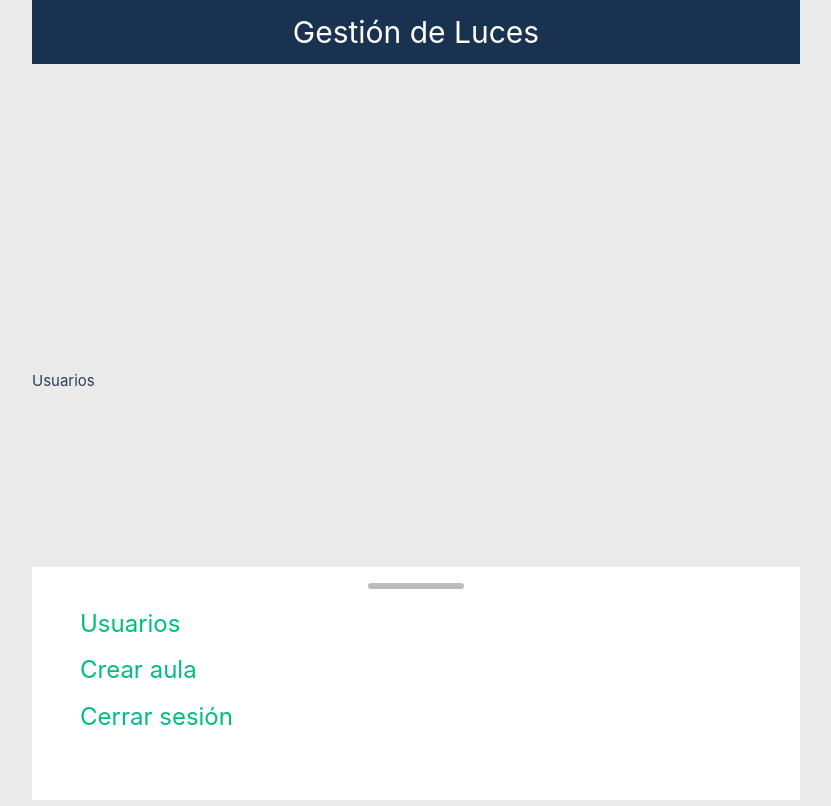
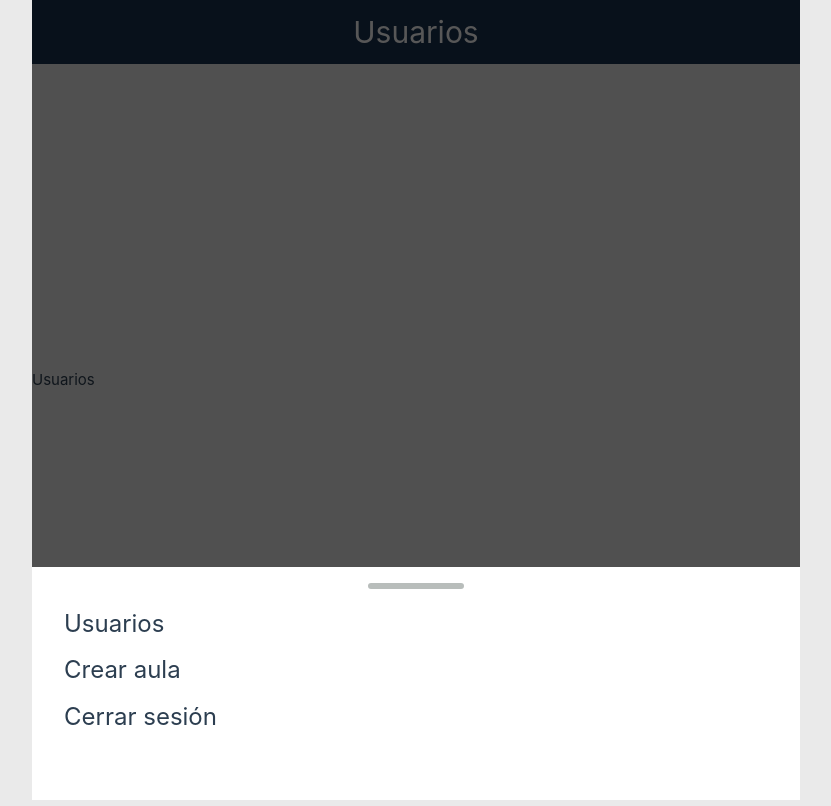
Before and after one commit to jjsanmartino03/gestion-luces, a Vue app in the folder client/: page /usuarios in a window 1280 px wide. Both pictures are taken after a click on the button 977 px from the left and 764 px from the top of the page. Shown: the whole page, without its empty margins (224-1055 px from the left). Built offline with nearby package versions, Linux system fonts and the light colour scheme.

Commit message:
feat: finish navigation

```diff
--- a/client/src/views/DashboardView.vue
+++ b/client/src/views/DashboardView.vue
@@ -1,7 +1,7 @@
 <template>
   <div class='wrapper'>
     <header>
-      <h1>Gestión de Luces</h1>
+      <h1>{{ title }}</h1>
     </header>
     <main>
       <RouterView />
@@ -18,10 +18,11 @@
       </button>
 
     </nav>
+    <div class='menu-overlay' @click='toggleMenu' v-if='showMenu'>
+    </div>
     <transition name='slide-in'>
-      <div class='menu' v-if='showMenu' ref='menu' @touchstart='handleTouchStart' @touchmove='handleTouchMove'
+      <div v-if='showMenu' class='menu' ref='menu' @touchstart='handleTouchStart' @touchmove='handleTouchMove'
            @touchend='handleTouchEnd'>
-        <!-- Your menu items here -->
         <hr />
         <ul>
           <li>
@@ -31,7 +32,7 @@
             <RouterLink to='/aulas'>Crear aula</RouterLink>
           </li>
           <li>
-            <RouterLink to='/aulas'>Cerrar sesión</RouterLink>
+            <RouterLink to='/login'>Cerrar sesión</RouterLink>
           </li>
         </ul>
       </div>
@@ -42,8 +43,9 @@
 </template>
 
 <script>
-import { RouterLink, RouterView } from 'vue-router'
+import  { RouterLink, RouterView, useRoute } from 'vue-router'
 import CustomButton from '../components/CustomButton.vue'
+import { computed } from 'vue'
 
 export default {
   name: 'DashboardView',
@@ -81,6 +83,28 @@ export default {
         this.$refs.menu.style.transform = `translateY(0)`
       }
     }
+  },
+  setup() {
+    const route = useRoute()
+
+    const title = computed(() => {
+      switch (route.name) {
+        case 'stats':
+          return 'Estadísticas'
+        case 'home':
+          return 'Gestión de Luces'
+        case 'usuarios':
+          return 'Usuarios'
+        case 'aulas':
+          return 'Aulas'
+        default:
+          return 'Gestión de Luces'
+      }
+    })
+
+    return {
+      title
+    }
   }
 }
 </script>
@@ -103,11 +127,6 @@ header {
   background-color: #193250;
 }
 
-.logo {
-  display: block;
-  margin: 0 auto 2rem;
-}
-
 nav {
   font-size: 12px;
   margin-top: 2rem;
@@ -118,9 +137,9 @@ nav {
   width: 100%;
 }
 
-nav a {
-  width: 40px;
-  height: 40px;
+nav .nav-logo {
+  width: 50px;
+  height: 50px;
 }
 
 nav button {
@@ -133,8 +152,7 @@ nav button {
   transition: transform 0.5s;
 }
 
-.slide-in-enter-from, .slide-in-leave-to /* .slide-in-leave-active in <2.1.8 */
-{
+.slide-in-enter-from, .slide-in-leave-to {
   transform: translateY(100%);
 }
 
@@ -142,13 +160,25 @@ nav button {
   transform: translateY(0);
 }
 
-.menu {
+.menu-overlay {
+  z-index: 1;
+  background-color: rgba(0, 0, 0, 0.66);
+  height: 100vh;
   position: fixed;
+
   bottom: 0;
   width: 100%;
   max-width: 768px;
+}
+
+.menu {
+  z-index: 2;
+  bottom: 0;
+  width: 100%;
+  max-width: 768px;
+  position: fixed;
   background-color: #fff;
-  padding: 1rem 3rem 4rem;
+  padding: 1rem 2rem 4rem;
   display: flex;
   flex-direction: column;
   align-items: flex-start;
@@ -176,4 +206,9 @@ nav button {
   margin: 0;
 
 }
+
+
+.menu li a{
+  color: inherit;
+}
 </style>
```
